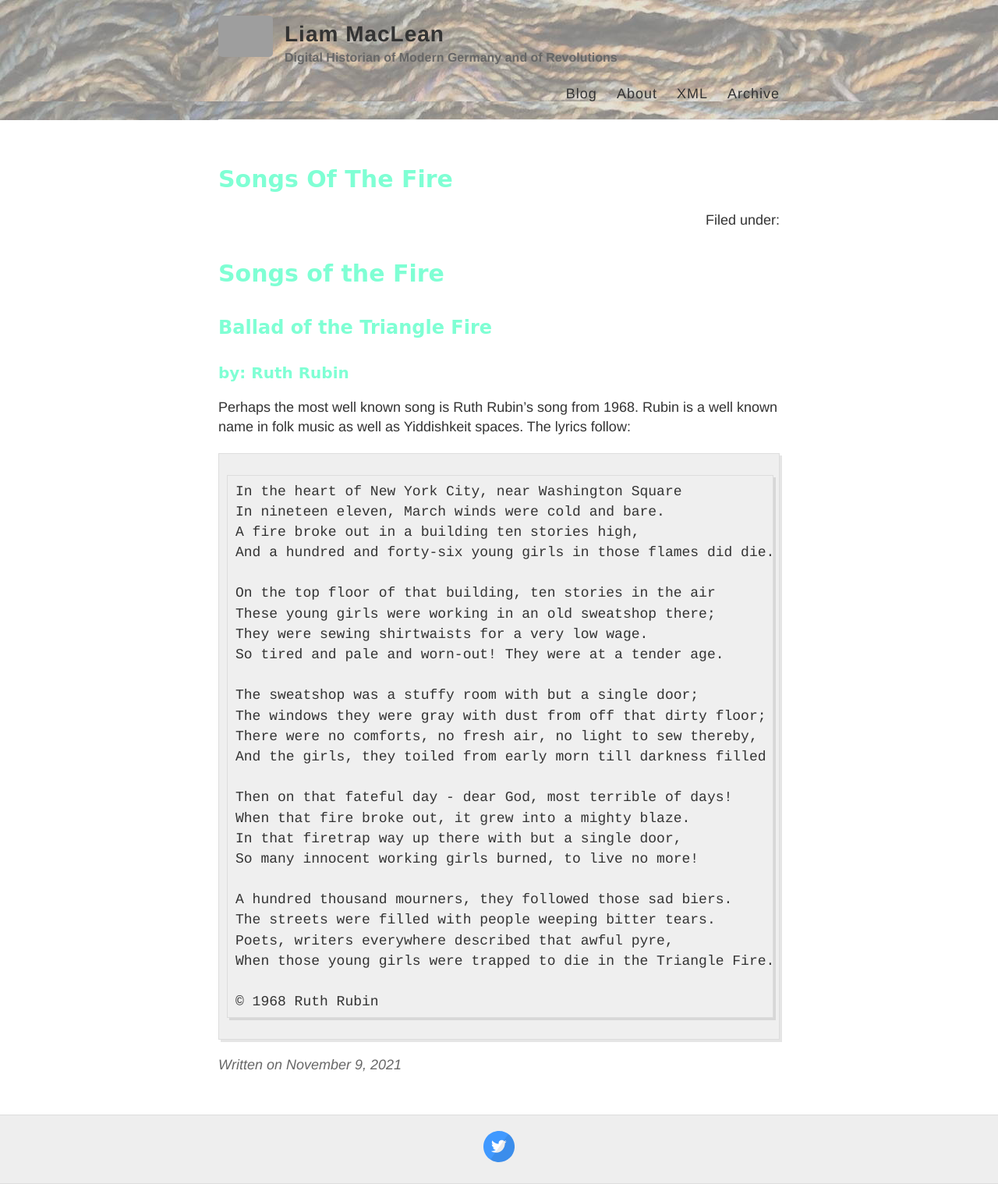
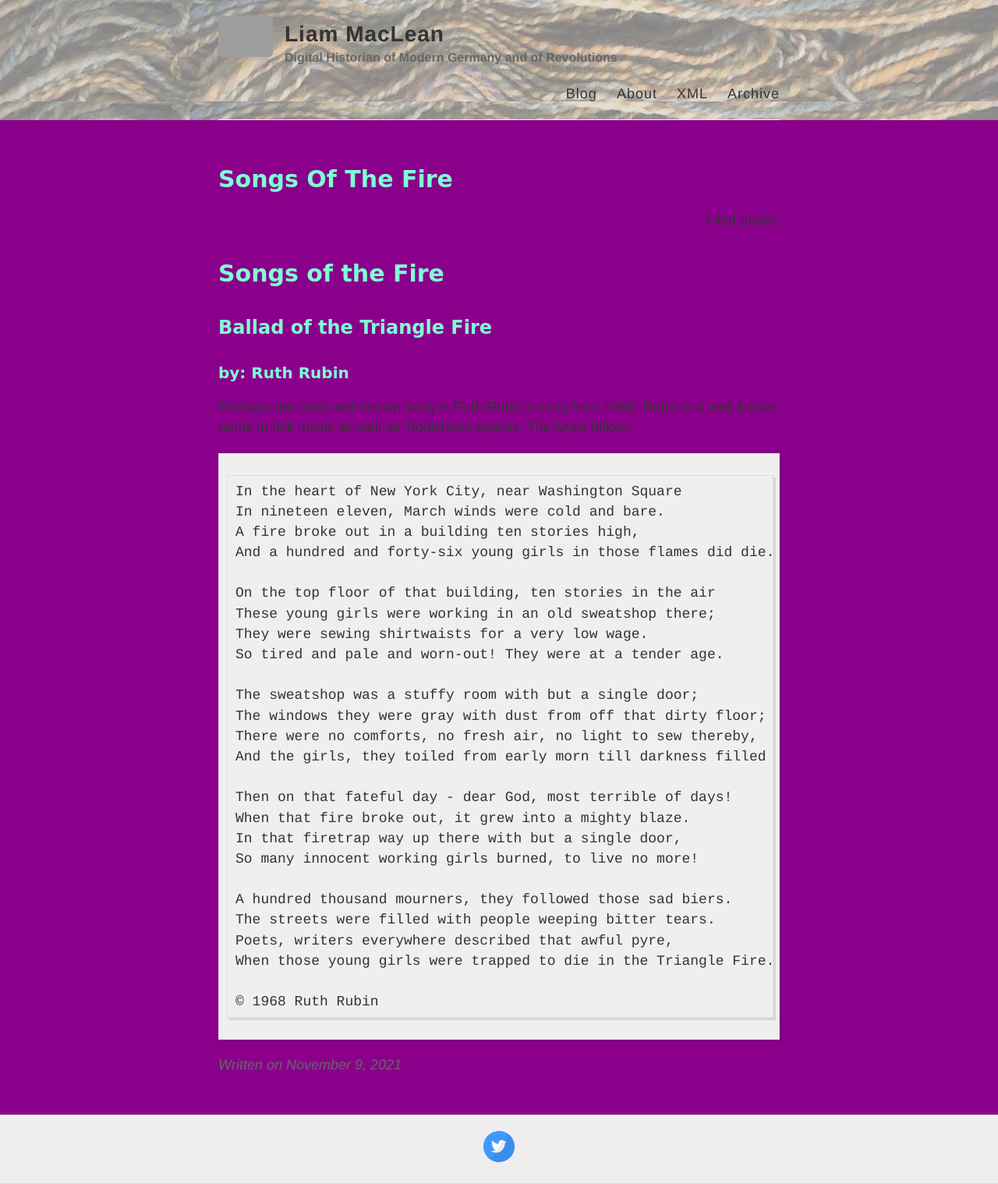
Before and after one commit to liammaclean/badsite, a Jekyll site: the page built from _posts/2021-11-09-Songs-of-The-Fire.md, in a window 1280 px wide. Shown: the whole page at 78% size. Built offline with Jekyll 4.4.1, drawn with Linux system fonts in a browser that asks for light colours; our own code applies the rules of GitHub Pages for plain Markdown files; grey boxes are pictures that could not be loaded.

Commit message:
More Magenta

```diff
--- a/_sass/_variables.scss
+++ b/_sass/_variables.scss
@@ -13,6 +13,7 @@ $darkGray: #333;
 $gray: #666;
 $lightGray: #eee;
 $white: #fff;
+$darkMagenta: #8B008B;
 $grayBlue: #585c7a;
 $fuchsia: #e620c8;
 $limeGreen: #7FFFD4;
@@ -21,7 +22,7 @@ $limeGreen: #7FFFD4;
 $helvetica: Helvetica, Arial, sans-serif;
 $helveticaNeue: "Helvetica Neue", Helvetica, Arial, sans-serif;
 $georgia: Georgia, serif;
-$comicSans: "Comic Sans MS", "Comic Sans", cursive;
+$comicSans: "Wingdings 3", "Comic Sans MS", "Comic Sans", cursive;
 
 // Mobile breakpoints
 @mixin mobile {
--- a/style.scss
+++ b/style.scss
@@ -18,7 +18,7 @@ html {
 }
 
 body {
-	background: $white;
+	background: $darkMagenta;
   font: 18px/1.4 $helvetica;
   color: $darkGray;
 }
```
